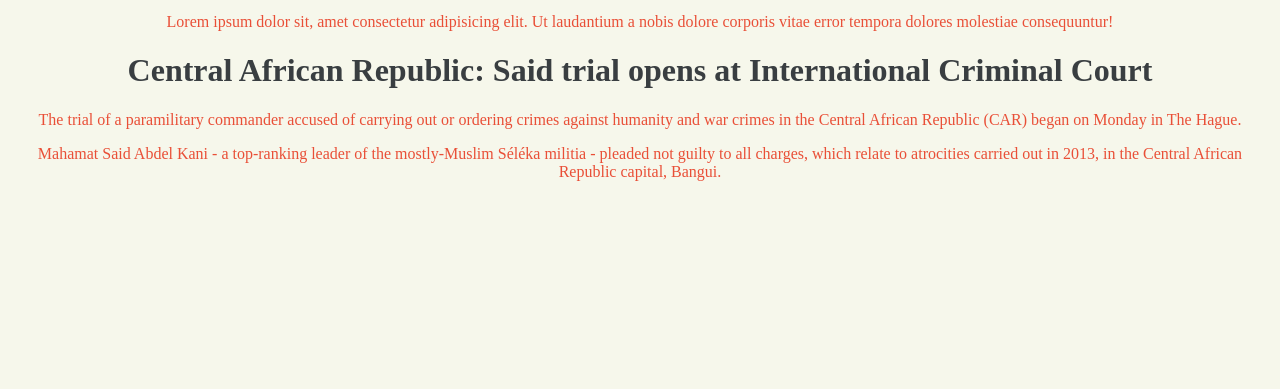
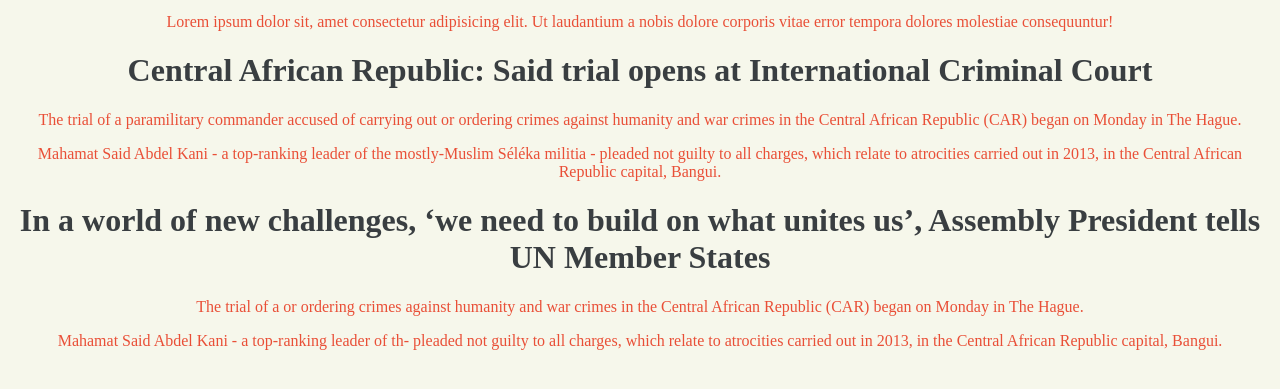
Before and after one commit to mjsimo99/GIT-COMMEND, a plain HTML site: page index.html in a window 1280 px wide. Shown: the part 101-490 px from the top of the page. Drawn offline with Linux system fonts and the light colour scheme.

Commit message:
my update

```diff
--- a/index.html
+++ b/index.html
@@ -17,5 +17,10 @@
         <h1>Central African Republic: Said trial opens at International Criminal Court</h1>
     <p>The trial of a paramilitary commander accused of carrying out or ordering crimes against humanity and war crimes in the Central African Republic (CAR) began on Monday in The Hague.</p>
     <p>Mahamat Said Abdel Kani - a top-ranking leader of the mostly-Muslim Séléka militia - pleaded not guilty to all charges, which relate to atrocities carried out in 2013, in the Central African Republic capital, Bangui.</p>
+    <h1>In a world of new challenges, ‘we need to build on what unites us’, Assembly President tells UN Member States
+    </h1>
+    <p>The trial of a or ordering crimes against humanity and war crimes in the Central African Republic (CAR) began on Monday in The Hague.</p>
+    <p>Mahamat Said Abdel Kani - a top-ranking leader of th- pleaded not guilty to all charges, which relate to atrocities carried out in 2013, in the Central African Republic capital, Bangui.</p>
+
 </body>
 </html>
```
